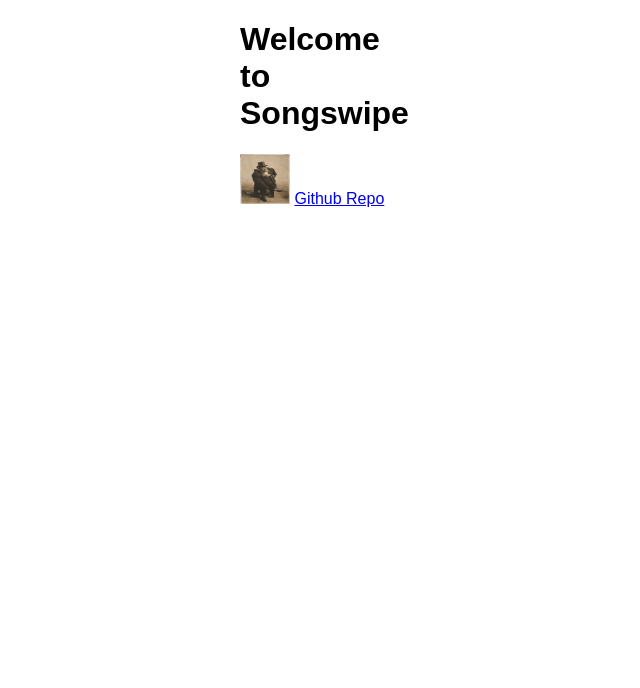
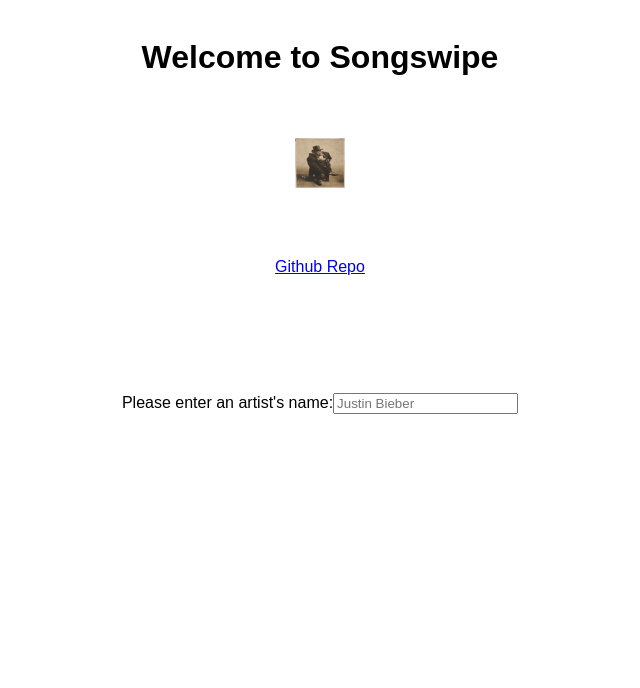
Before and after one commit to shatfield4/SongSwipe, a Flask app: page / in a window 1280 px wide. Shown: the top 688 px of the page, without its empty margins (320-960 px from the left). Run offline with Flask 2, Linux system fonts and the light colour scheme; parts of the project's set-up code (start-up, migrations or seed data) failed here and were passed over.

Commit message:
Update index.html and main.css

```diff
--- a/static/css/main.css
+++ b/static/css/main.css
@@ -1,9 +1,23 @@
-body {
-    margin-left: auto;
-    margin-right: auto;
-    width: 10em;
+.Mainheader {
+    height: 100px;
+    padding: 10px 0;
+    display: flex;
+    justify-content: center;
     font-family: sans-serif;
 }
+
+.inputdiv {
+    height: 100px;
+    padding: 10px 0;
+    display: flex;
+    justify-content: center;
+    font-family: sans-serif;
+}
+
+.inputbox {
+    padding-top: 2px;
+}
+
 
 img {
     width: 50px;
--- a/templates/index.html
+++ b/templates/index.html
@@ -6,8 +6,26 @@
 {% endblock %}
 
 {% block body %}
-<h1>Welcome to Songswipe</h1>
-<img src="../images/testmonkey.png" alt="Monkey in da suit">
+<div class="Mainheader">
+    <h1>Welcome to Songswipe</h1>
+</div>
 
-<a href="https://github.com/shatfield4/SongSwipe">Github Repo</a>
+<div class="Mainheader">
+    <img src="../images/testmonkey.png" alt="Monkey in da suit">
+</div>
+
+<div class="Mainheader">
+    <a href="https://github.com/shatfield4/SongSwipe">Github Repo</a>
+</div>
+
+<div class="inputdiv">
+    <p>Please enter an artist's name:</p>
+    <div class="inputbox"
+        <form action="/url" method="GET">
+            <input type="text" name="artist" placeholder="Justin Bieber" style="margin-top: 13px">
+        </form>
+    </div>
+</div>
+
+
 {% endblock %}
```
Also changed, not shown: 1 other file.
